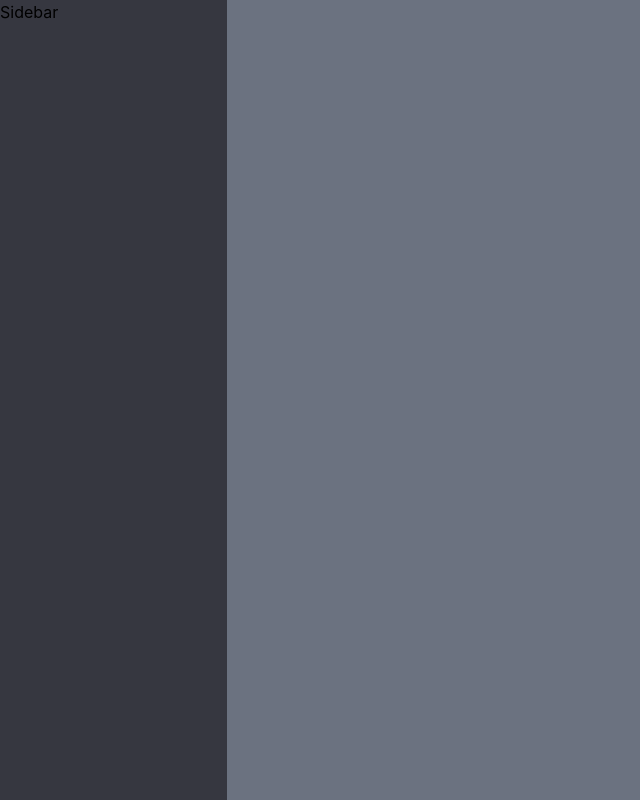
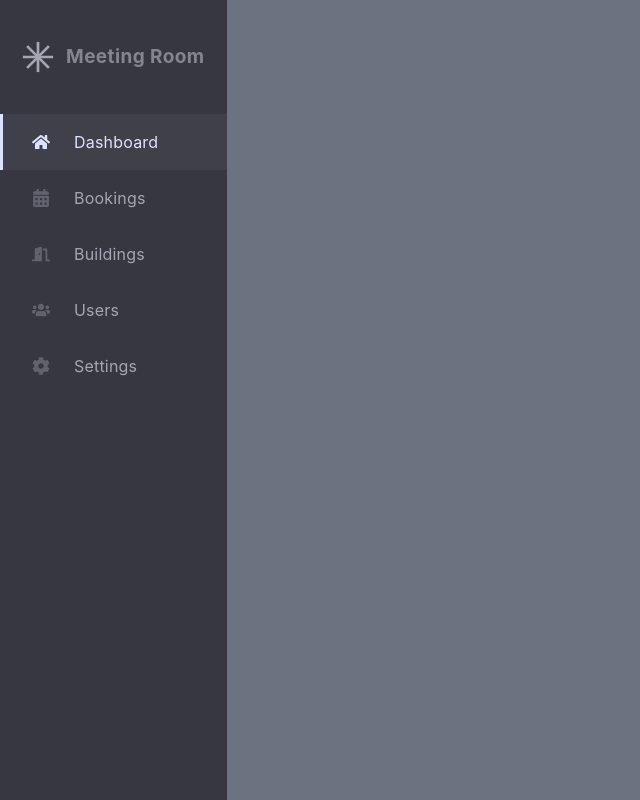
Before and after one commit to oreste-abizera/meeting-room-client, a React (Vite) app: page /dashboard in a window 1280 px wide. Shown: the whole page, without its empty margins (0-640 px from the left). Built offline with nearby package versions, Linux system fonts and the light colour scheme; sample sign-in values are in the browser's storage.

Commit message:
feat: sidebar

```diff
--- a/package.json
+++ b/package.json
@@ -13,6 +13,7 @@
     "react": "^17.0.2",
     "react-dom": "^17.0.2",
     "react-hot-toast": "^2.4.0",
+    "react-icons": "^4.7.1",
     "react-router-dom": "^6.6.1"
   },
   "devDependencies": {
--- a/src/App.css
+++ b/src/App.css
@@ -1,3 +1,27 @@
 .animated-sideview {
   transition: left 1s ease-in-out;
 }
+
+.sidebar-link svg,
+.sidebar-link.active svg {
+  width: 18px;
+  height: 18px;
+  color: #9fa2b4;
+  opacity: 0.4;
+}
+
+.sidebar-link:hover svg,
+.sidebar-link.active svg {
+  color: #dde2ff;
+  opacity: 1;
+}
+
+.sidebar-link:hover p,
+.sidebar-link.active p {
+  color: #dde2ff;
+}
+
+.sidebar-link:hover .divider,
+.sidebar-link.active .divider {
+  background-color: #dde2ff;
+}
--- /dev/null
+++ b/src/components/SidebarLinks.tsx
@@ -0,0 +1,71 @@
+import React from "react";
+import {
+  FaHome,
+  FaCalendarAlt,
+  FaDoorOpen,
+  FaUsers,
+  FaCog,
+} from "react-icons/fa";
+import { useNavigate } from "react-router-dom";
+
+type Props = {};
+
+const SidebarLinks = (props: Props) => {
+  const navigate = useNavigate();
+  const links = [
+    {
+      name: "Dashboard",
+      icon: <FaHome />,
+      link: "/dashboard",
+      url: "/dashboard",
+    },
+    {
+      name: "Bookings",
+      icon: <FaCalendarAlt />,
+      link: "/bookings",
+      url: "/bookings",
+    },
+    {
+      name: "Buildings",
+      icon: <FaDoorOpen />,
+      link: "/buildings",
+      url: "/buildings",
+    },
+    {
+      name: "Users",
+      icon: <FaUsers />,
+      link: "/users",
+      url: "/users",
+    },
+    {
+      name: "Settings",
+      icon: <FaCog />,
+      link: "/settings",
+      url: "/settings",
+    },
+  ];
+  return (
+    <div className="mt-[25px]">
+      {links.map((link, index) => {
+        const active = window.location.pathname === link.url;
+        return (
+          <div
+            key={index}
+            className={`relative flex items-center pl-[32px] cursor-pointer sidebar-link h-[56px] ${
+              active ? "active bg-[#9FA2B4] bg-opacity-[0.08]" : ""
+            } hover:bg-[#9FA2B4] hover:bg-opacity-[0.08]`}
+            onClick={() => navigate(link.link)}
+          >
+            <div className="divider absolute left-0 top-0 h-full w-[3px] bg-transparent"></div>
+            {link.icon}
+            <p className="pl-[24px] text-[#A4A6B3] tracking-[0.2px]">
+              {link.name}
+            </p>
+          </div>
+        );
+      })}
+    </div>
+  );
+};
+
+export default SidebarLinks;
--- a/src/components/reusable/Sidebar.tsx
+++ b/src/components/reusable/Sidebar.tsx
@@ -1,11 +1,20 @@
 import React from "react";
+import logo from "../../static/logo-white.svg";
+import SidebarLinks from "../SidebarLinks";
 
 type Props = {};
 
 const Sidebar = (props: Props) => {
   return (
     <div className="w-[70%] lg:w-full h-full overflow-y-auto bg-[#363740]">
-      Sidebar
+      <div className="flex items-center justify-center my-[41px]">
+        <img src={logo} className="mr-[12px] h-[32px] w-[32px]"></img>
+        <p className="text-[#A4A6B3] opacity-70 tracking-[0.4px] text-[19px] leading-[24px] font-bold">
+          Meeting Room
+        </p>
+      </div>
+
+      <SidebarLinks />
     </div>
   );
 };
```
Also changed, not shown: src/static/logo-white.svg (added), 1 other file (tests, documents, lock files or other folders).
